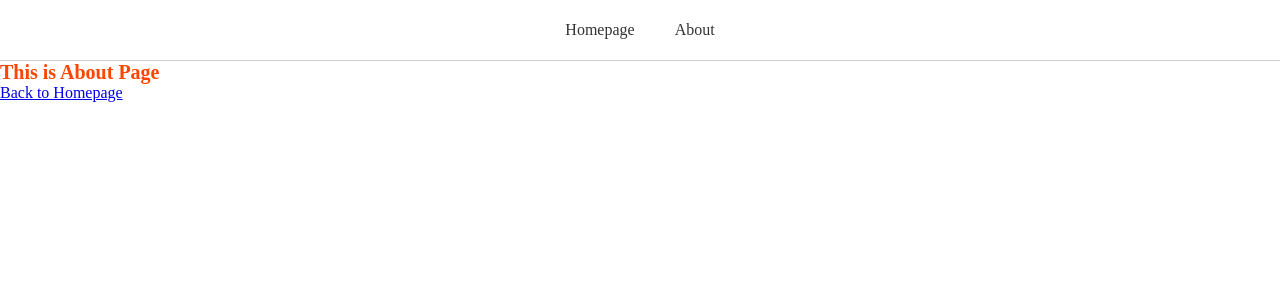
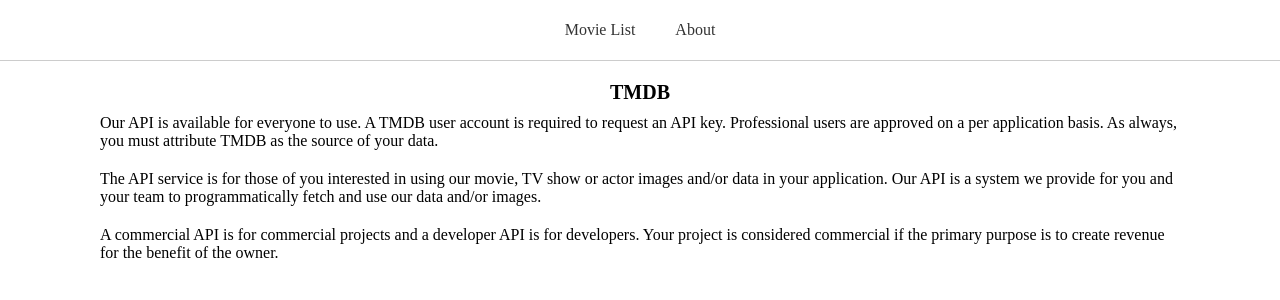
Before and after one commit to goktugsultan/movie-app-with-nextjs, a Next.js app: page /about in a window 1280 px wide. Shown: the top 300 px of the page. Built offline with nearby package versions, Linux system fonts and the light colour scheme.

Commit message:
update about and header

```diff
--- a/components/header.js
+++ b/components/header.js
@@ -6,7 +6,7 @@ export default function Header() {
             <ul>
                 <li>
                     <Link href="/">
-                        <a>Homepage</a>
+                        <a>Movie List</a>
                     </Link>
                 </li>
                 <li>
--- a/pages/about.js
+++ b/pages/about.js
@@ -7,16 +7,25 @@ export default function About() {
         <Head>
             <title>About Page</title>
         </Head>
-        <h3>This is About Page</h3>
-        <Link href="/">
-            Back to Homepage
-        </Link>
+        <h3>TMDB</h3>
+        <p>Our API is available for everyone to use. A TMDB user account is required to request an API key. Professional users are approved on a per application basis.
+As always, you must attribute TMDB as the source of your data.</p>
+        <p>The API service is for those of you interested in using our movie, TV show or actor images and/or data in your application. Our API is a system we provide for you and
+    your team to programmatically fetch and use our data and/or images.</p>
+        <p>A commercial API is for commercial projects and a developer API is for developers. Your project is considered commercial if the primary
+        purpose is to create revenue for the benefit of the owner.</p>
+
 
         <style jsx>{`
             h3 {
                 font-size:20px;
                 font-weight:500px;
-                color:orangered;
+                text-align:center;
+                margin-top:20px;
+            }
+            p{
+                text-align:justifty;
+                padding:10px 100px;
             }
         `}
         </style>
```
